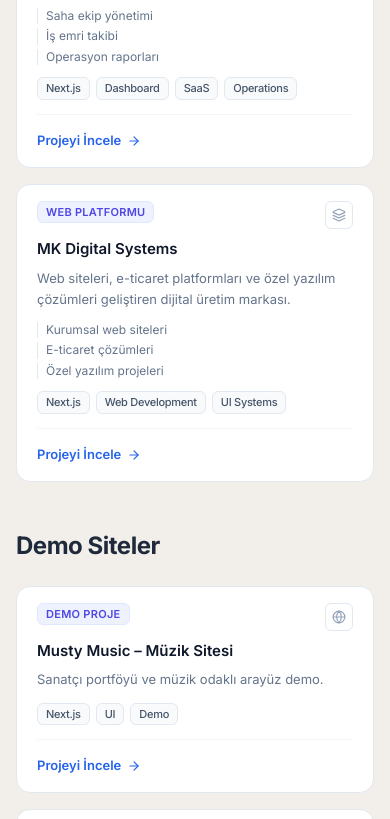
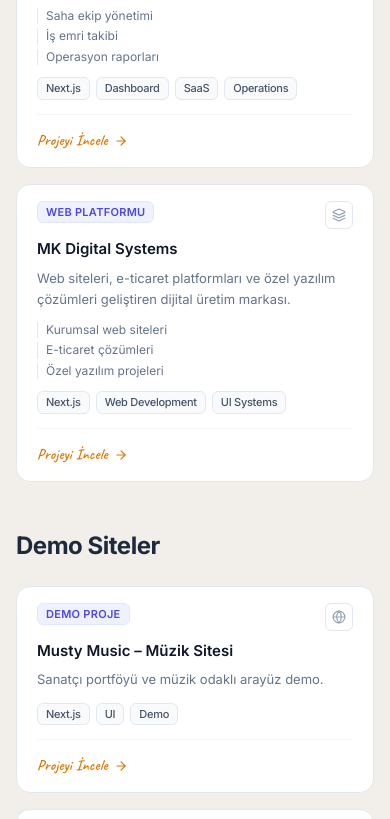
Before and after one commit to mustafa-network-tech/mustafa-personal-site, a Next.js app: page /tr in a window 390 px wide. Shown: the part 5340-6159 px from the top of the page. Built offline with nearby package versions, Linux system fonts and the light colour scheme.

Commit message:
Proje kartlarindaki Projeyi Incele baglantisini el yazisi amber CTA olarak guncelle.

```diff
--- a/app/globals.css
+++ b/app/globals.css
@@ -157,6 +157,31 @@ section[id] {
 }
 .light-section .hero-handwritten:hover {
   color: #1D4ED8;
+}
+
+/* Proje kartı CTA — modern el yazısı, amber */
+.project-card-cta {
+  font-family: var(--font-card-script), cursive;
+  font-size: 15px;
+  font-weight: 600;
+  line-height: 1.25;
+  letter-spacing: 0.01em;
+  color: #D97706;
+  transition: color 250ms ease;
+}
+.project-card-cta-icon {
+  transition: transform 250ms ease;
+}
+.group:hover .project-card-cta {
+  color: #B45309;
+}
+.group:hover .project-card-cta-icon {
+  transform: translateX(4px);
+}
+@media (max-width: 640px) {
+  .project-card-cta {
+    font-size: 15px;
+  }
 }
 
 /* Hero: soft curved bottom (curve belongs to hero); next section starts normally */
--- a/app/layout.js
+++ b/app/layout.js
@@ -1,6 +1,6 @@
 // app/layout.js
 import { headers } from 'next/headers'
-import { Inter, Plus_Jakarta_Sans, Dancing_Script, JetBrains_Mono } from 'next/font/google'
+import { Inter, Plus_Jakarta_Sans, Dancing_Script, JetBrains_Mono, Caveat } from 'next/font/google'
 import Script from 'next/script'
 import WhatsAppButton from '@/components/WhatsAppButton'
 import './globals.css'
@@ -13,6 +13,7 @@ import { getPersonSchema, getWebsiteSchema, getOrganizationSchema } from '@/seo/
 const inter = Inter({ subsets: ['latin'] })
 const plusJakarta = Plus_Jakarta_Sans({ subsets: ['latin'], variable: '--font-display' })
 const dancingScript = Dancing_Script({ subsets: ['latin'], variable: '--font-handwritten' })
+const caveat = Caveat({ subsets: ['latin', 'latin-ext'], weight: ['500', '600'], variable: '--font-card-script' })
 const jetbrainsMono = JetBrains_Mono({ subsets: ['latin'], variable: '--font-mono' })
 
 const LOCALE_HEADER = 'x-path-locale'
@@ -38,7 +39,7 @@ export default async function RootLayout({ children }) {
   const orgSchema = getOrganizationSchema()
   return (
     <html lang={locale} suppressHydrationWarning>
-      <body className={`${inter.className} ${plusJakarta.variable} ${dancingScript.variable} ${jetbrainsMono.variable} bg-main text-primary`}>
+      <body className={`${inter.className} ${plusJakarta.variable} ${dancingScript.variable} ${caveat.variable} ${jetbrainsMono.variable} bg-main text-primary`}>
         <JsonLd data={[personSchema, websiteSchema, orgSchema]} />
         <LanguageProvider initialLocale={locale}>
           <LayoutShell>{children}</LayoutShell>
--- a/components/DemoProjectCard.js
+++ b/components/DemoProjectCard.js
@@ -1,7 +1,7 @@
 import Link from 'next/link'
-import { ArrowRight } from 'lucide-react'
 import { getProjectTypeIcon } from '@/components/projects/projectVisuals'
 import { getProjectBySlug } from '@/lib/projects/projectsData'
+import ProjectCardCta from '@/components/projects/ProjectCardCta'
 
 /**
  * Ana sayfa proje kartı — görselsiz, kompakt yazılım portföyü stili.
@@ -81,10 +81,7 @@ export default function DemoProjectCard({
       )}
 
       <div className="mt-auto pt-3 border-t border-[#F1F5F9]">
-        <span className="inline-flex items-center gap-1.5 text-[13px] font-semibold text-[#2563EB] transition-[gap] duration-200 group-hover:gap-2.5">
-          {btnLabel}
-          <ArrowRight className="w-3.5 h-3.5" />
-        </span>
+        <ProjectCardCta label={btnLabel} />
       </div>
     </>
   )
--- a/components/projects/PortfolioCard.js
+++ b/components/projects/PortfolioCard.js
@@ -1,6 +1,6 @@
 import Link from 'next/link'
-import { ArrowRight } from 'lucide-react'
 import { getProjectTypeIcon } from '@/components/projects/projectVisuals'
+import ProjectCardCta from '@/components/projects/ProjectCardCta'
 
 /**
  * Kompakt proje kartı — görselsiz, yazılım portföyü vitrini.
@@ -55,10 +55,7 @@ export default function PortfolioCard({ project, locale = 'tr' }) {
       )}
 
       <div className="mt-auto pt-3 border-t border-[#F1F5F9]">
-        <span className="inline-flex items-center gap-1.5 text-[13px] font-semibold text-[#2563EB] transition-[gap] duration-200 group-hover:gap-2.5">
-          {btnLabel}
-          <ArrowRight className="w-3.5 h-3.5" />
-        </span>
+        <ProjectCardCta label={btnLabel} />
       </div>
     </Link>
   )
--- /dev/null
+++ b/components/projects/ProjectCardCta.js
@@ -0,0 +1,14 @@
+import { ArrowRight } from 'lucide-react'
+
+/**
+ * Proje kartı CTA — el yazısı, amber ton.
+ * Kart üzerinde group class olduğu varsayılır.
+ */
+export default function ProjectCardCta({ label }) {
+  return (
+    <span className="project-card-cta inline-flex items-center gap-1.5">
+      {label}
+      <ArrowRight className="project-card-cta-icon w-3.5 h-3.5 shrink-0" aria-hidden />
+    </span>
+  )
+}
```
